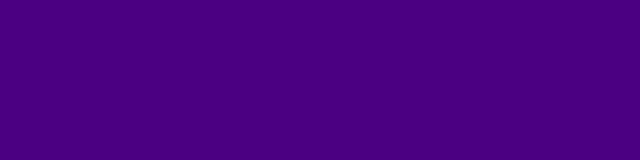
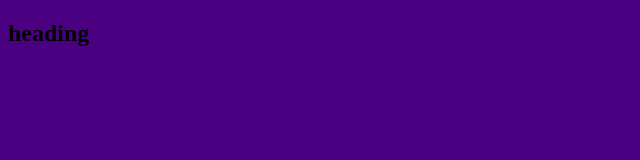
Before and after one commit to Dav991123/CardCounter, a plain HTML site: page index.html in a window 1280 px wide. Shown: the whole page, without its empty margins (0-640 px from the left). Drawn offline with Linux system fonts and the light colour scheme.

Commit message:
create heading element

```diff
--- a/index.html
+++ b/index.html
@@ -8,6 +8,8 @@
     <title>Document</title>
 </head>
 <body>
-
+    <h2>
+        heading
+    </h2>
 </body>
 </html>
```
